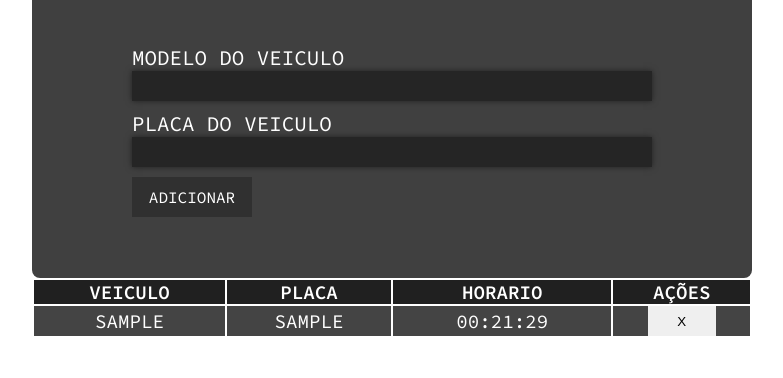
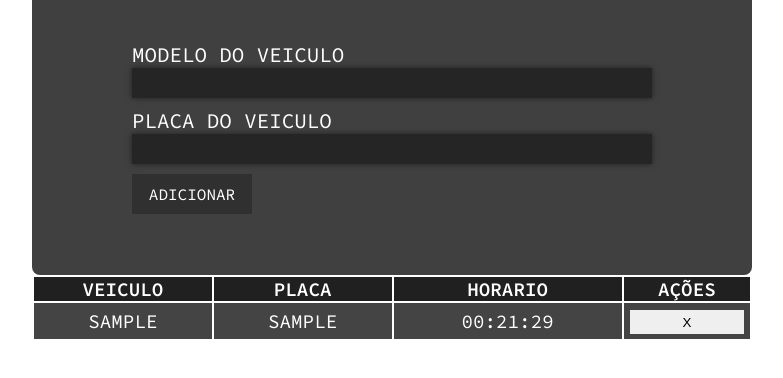
Before and after one commit to fin2keys/minerva-system, a plain HTML site: page index.html in a window 1280 px wide. Both pictures are taken after typing "Sample", "Sample" into the empty fields and a click on the button "ADICIONAR". Shown: the part 280-658 px from the top of the page, without its empty margins (248-1031 px from the left). Drawn offline with Linux system fonts and the light colour scheme.

Commit message:
new input button style

```diff
--- a/src/css/main-minera-system-style.css
+++ b/src/css/main-minera-system-style.css
@@ -102,10 +102,12 @@ td {
     height: 30px;
     text-align: center;
     color: white;
+    padding: 6px;
 }
 td > input[type="button"] {
     border: none;
-    width: 50%;
+    width: 100%;
     height: 100%;
     cursor: pointer;
+    border-radius: 0px;
 }
```
